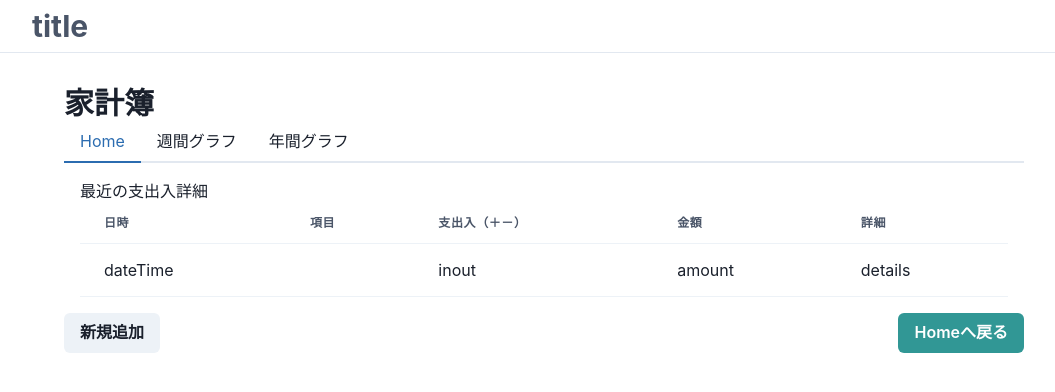
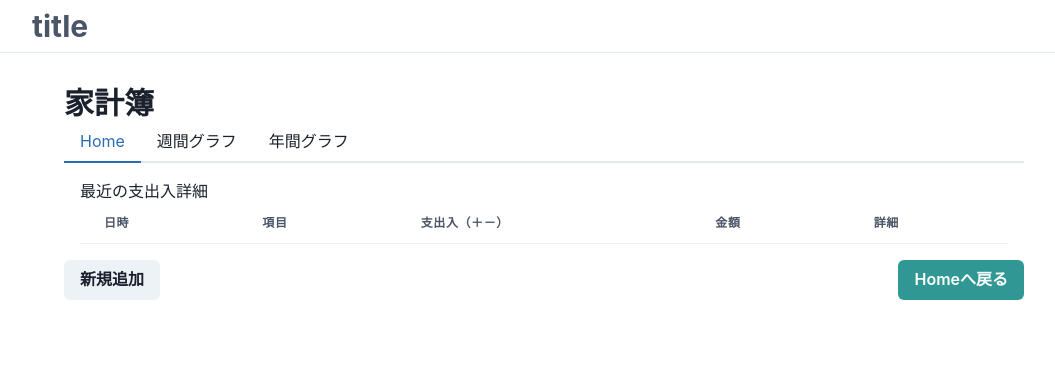
Before and after one commit to scla-sagauniv/yochiyochi-hackers, a Next.js app: page /saku in a window 1280 px wide. Shown: the top 392 px of the page, without its empty margins (96-1151 px from the left). Built offline with nearby package versions, Linux system fonts and the light colour scheme.

Commit message:
Ｈｏｍｅ画面のデータ取り出しまで完成した

```diff
--- a/app/saku/page.tsx
+++ b/app/saku/page.tsx
@@ -153,22 +153,22 @@ export default function Page() {
   //データをlocalstorageから持ってくる．
   // localStorageからデータを取得
   const dataString = localStorage.getItem("data");
+  const [dateTime, settime] = useState('');
   const [item, setItem] = useState('');
+  const [inout, setInout] = useState('');
+  const [amount, setAmount] = useState('');
+  const [details, setDetails] = useState('');
+  let dataArray = []
 
 
   if (dataString !== null) {
     // データがnullでない場合、文字列から配列に変換
-    const dataArray = JSON.parse(dataString);
+    dataArray = JSON.parse(dataString);
 
-    // 配列から一つの要素を取得（例えば最初の要素）
-    const item = dataArray[3];
-
-
-    console.log(item);
+    // console.log(item);
   } else {
     console.log("データが見つかりませんでした。");
   }
-
 
 
 
@@ -200,17 +200,26 @@ export default function Page() {
                   </Tr>
                 </Thead>
                 <Tbody>
+                  <>
+                    {dataArray.map((date: any) => {
+                      if (date.inout == 0) {
+                        date.inout = '-';
+                      } else {
+                        date.inout = '+';
+                      }
+                      return (
+                        <>
+                          <Tr>
+                            <Td>{date.year}/{date.month}/{date.date}</Td>
+                            <Td>{date.item}</Td>
+                            <Td>{date.inout}</Td>
 
-
-                  <Tr>
-                    <Td>dateTime</Td>
-                    <Td>{item}</Td>
-                    <Td>inout</Td>
-                    <Td>amount</Td>
-                    <Td>details</Td>
-                  </Tr>
-
-
+                            <Td>{date.amount}</Td>
+                            <Td>{date.details}</Td>
+                          </Tr>
+                        </>)
+                    })}
+                  </>
                 </Tbody>
               </Table>
             </TableContainer>
```
